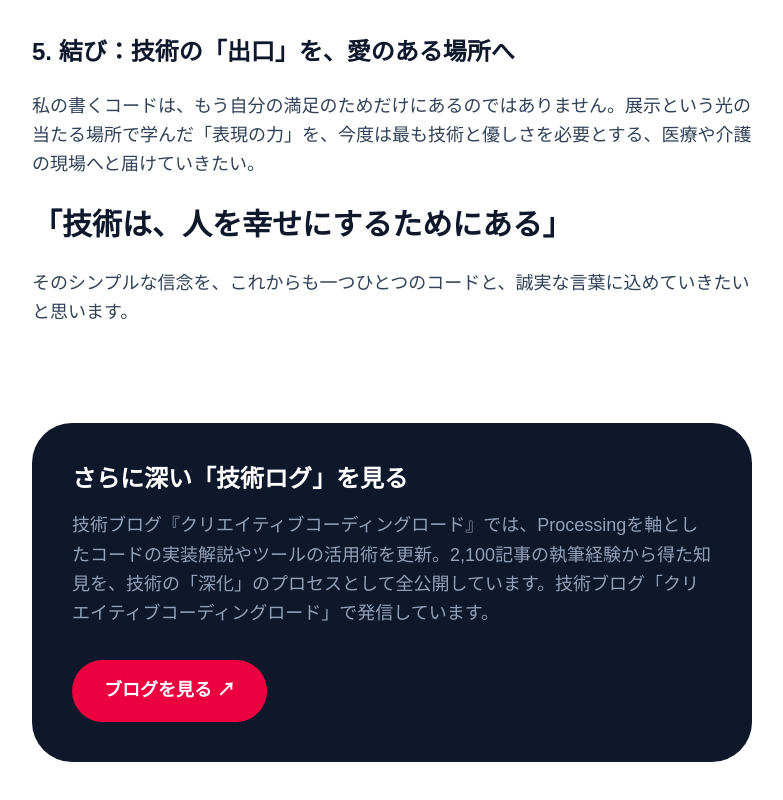
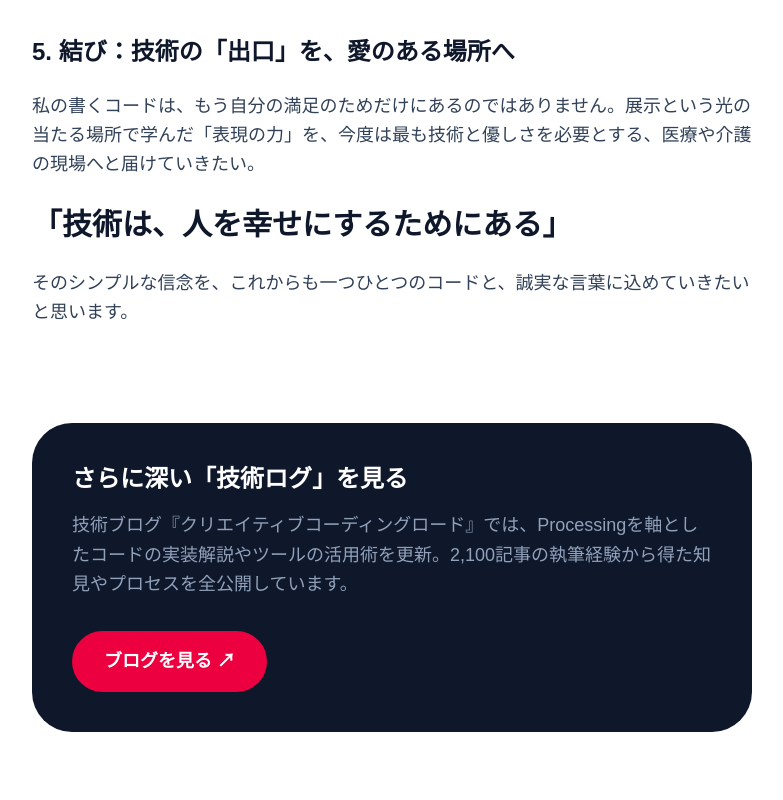
Before and after one commit to watataku-sketch/my-portfolio, a Next.js app: page /blog/art-and-care in a window 1280 px wide. Shown: the part 2243-3043 px from the top of the page, without its empty margins (248-1031 px from the left). Built offline with nearby package versions, Linux system fonts and the light colour scheme.

Commit message:
docs: refine blog description and fix text typos

```diff
--- a/src/app/blog/[slug]/page.tsx
+++ b/src/app/blog/[slug]/page.tsx
@@ -42,7 +42,7 @@ export default async function BlogDetailPage({ params }: { params: Promise<{ slu
         <div className="mt-24 p-10 bg-slate-900 rounded-[40px] text-white">
           <h3 className="text-2xl font-bold mb-4">さらに深い「技術ログ」を見る</h3>
           <p className="text-slate-400 mb-8">
-            技術ブログ『クリエイティブコーディングロード』では、Processingを軸としたコードの実装解説やツールの活用術を更新。2,100記事の執筆経験から得た知見を、技術の「深化」のプロセスとして全公開しています。技術ブログ「クリエイティブコーディングロード」で発信しています。
+            技術ブログ『クリエイティブコーディングロード』では、Processingを軸としたコードの実装解説やツールの活用術を更新。2,100記事の執筆経験から得た知見やプロセスを全公開しています。
           </p>
           <a href="https://watataku-artist-katsuyaku.com" target="_blank" className="inline-flex items-center gap-3 px-8 py-4 bg-rose-600 text-white rounded-full font-bold hover:bg-rose-500 transition-all">
             ブログを見る ↗
--- a/src/app/blog/page.tsx
+++ b/src/app/blog/page.tsx
@@ -91,7 +91,7 @@ export default function BlogPage() {
           <p className="text-slate-500 mb-6 font-medium max-w-2xl mx-auto leading-relaxed">
             技術ブログ『Creative Coding Road』では、<br />
             Processingを軸としたコードの実装解説やツールの活用術を更新。<br />
-            2,100記事の執筆経験から得た知見を、技術の「深化」のプロセスとして全公開しています。
+            2,100記事の執筆経験から得た知見やプロセスを全公開しています。
           </p>
           <a
             href="https://watataku-artist-katsuyaku.com"
```
